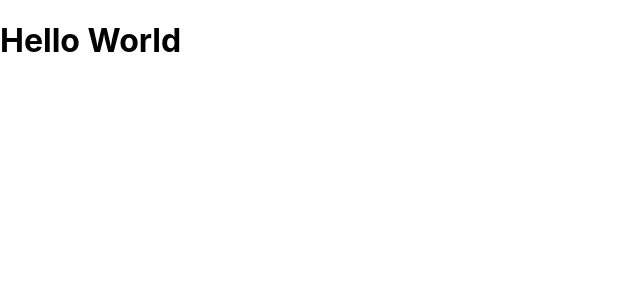
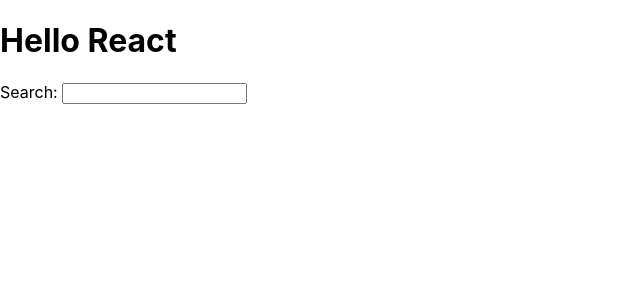
Before and after one commit to RyanDelos/hacker-stories, a React (Create React App) app: page / in a window 1280 px wide. Shown: the top 300 px of the page, without its empty margins (0-640 px from the left). Built offline with nearby package versions, Linux system fonts and the light colour scheme.

Commit message:
modify for react JSX

```diff
--- a/src/App.js
+++ b/src/App.js
@@ -1,11 +1,15 @@
 import * as React from 'react';
 
+function getTitle(title) {
+  return title;
+}
+
 function App() {
-  const title = 'React';
-
   return (
-    <div className="App">
-      <h1>Hello World</h1>
+    <div>
+      <h1>Hello {getTitle('React')}</h1>
+      <label htmlFor="search">Search: </label>
+      <input id="search" type="text" />
     </div>
   );
 }
```
